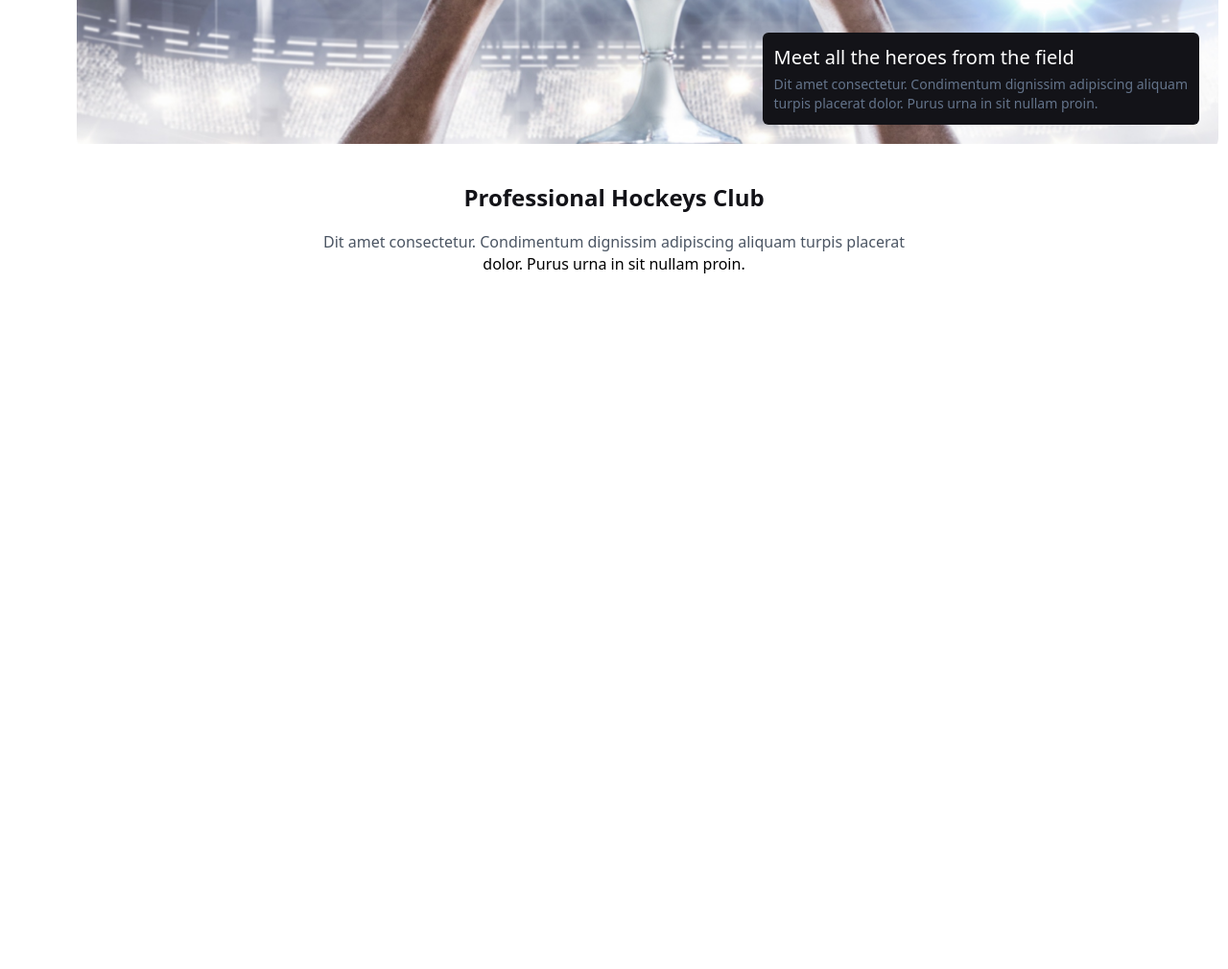
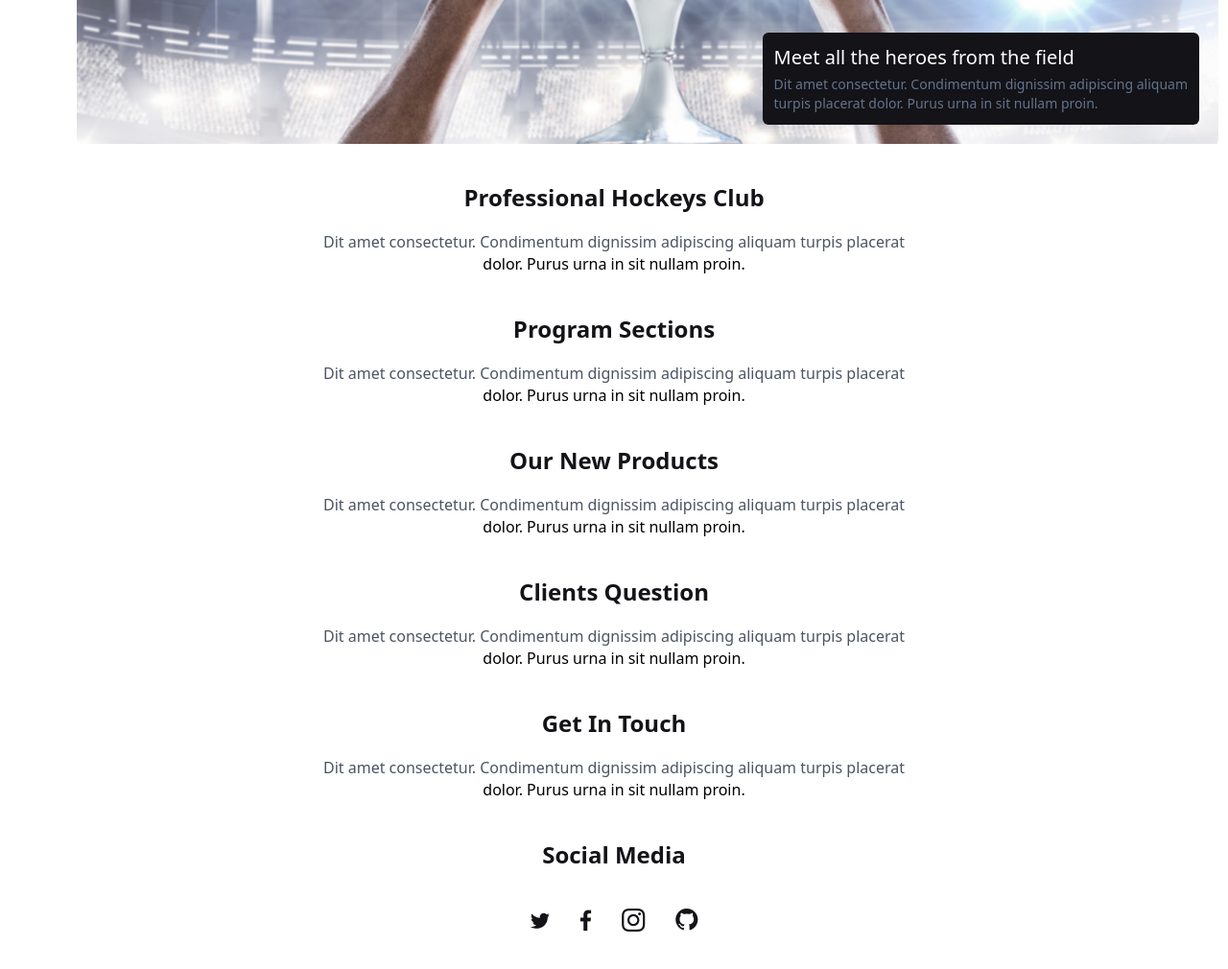
Before and after one commit to devmanirul/Hockey-s, a plain HTML site: page index.html in a window 1280 px wide. Shown: the part 500-1510 px from the top of the page at 96% size. Before the commit the page ends 800 px from the top, so only its background shows below. Drawn offline with nearby package versions, Linux system fonts and the light colour scheme.

Commit message:
30-01-24 UP dates

```diff
--- a/index.html
+++ b/index.html
@@ -51,7 +51,7 @@
         </div>
     </header>
     <!-- profetion section -->
-    <section class="profetional">
+    <section class="profetional mx-20 my-10">
         <div class="pro-top flex flex-col justify-center items-center">
             <h2 class="text-[#131318] font-bold text-2xl">Professional Hockeys Club</h2>
             <p class="text-gray-600 leading-5 pt-5">Dit amet consectetur. Condimentum dignissim adipiscing aliquam
@@ -70,24 +70,63 @@
         </div>
     </section>
     <!-- program section -->
-    <section class="program">
+    <section class="program mx-20 my-10">
+        <div class="pro-top flex flex-col justify-center items-center">
+            <h2 class="text-[#131318] font-bold text-2xl">Program Sections</h2>
+            <p class="text-gray-600 leading-5 pt-5">Dit amet consectetur. Condimentum dignissim adipiscing aliquam
+                turpis placerat
+                <hr> dolor. Purus urna in sit nullam proin.
+            </p>
+        </div>
+        <div class="pro-down">
 
+        </div>
     </section>
     <!-- products section -->
-    <section class="products">
+    <section class="products mx-20 my-10">
+        <div class="pro-top flex flex-col justify-center items-center">
+            <h2 class="text-[#131318] font-bold text-2xl">Our New Products</h2>
+            <p class="text-gray-600 leading-5 pt-5">Dit amet consectetur. Condimentum dignissim adipiscing aliquam
+                turpis placerat
+                <hr> dolor. Purus urna in sit nullam proin.
+            </p>
+        </div>
+        <div class="pro-down">
 
+        </div>
     </section>
     <!-- clint section -->
-    <section class="clint">
+    <section class="clint mx-20 my-10">
+        <div class="pro-top flex flex-col justify-center items-center">
+            <h2 class="text-[#131318] font-bold text-2xl">Clients Question</h2>
+            <p class="text-gray-600 leading-5 pt-5">Dit amet consectetur. Condimentum dignissim adipiscing aliquam
+                turpis placerat
+                <hr> dolor. Purus urna in sit nullam proin.
+            </p>
+        </div>
+        <div class="pro-down">
 
+        </div>
     </section>
     <!-- touch section -->
-    <section class="touch">
+    <section class="touch mx-20 my-10">
+        <div class="pro-top flex flex-col justify-center items-center">
+            <h2 class="text-[#131318] font-bold text-2xl">Get In Touch</h2>
+            <p class="text-gray-600 leading-5 pt-5">Dit amet consectetur. Condimentum dignissim adipiscing aliquam
+                turpis placerat
+                <hr> dolor. Purus urna in sit nullam proin.
+            </p>
+        </div>
+        <div class="pro-down">
 
+        </div>
     </section>
     <!-- social-media section -->
-    <section class="social-media">
-
+    <section class="social-media mx-20 my-10">
+        <div class="pro-top flex flex-col justify-center items-center">
+             <p class="text-2xl text-[#131318] font-bold">Social Media</p>
+             <img src="./images/Social.png" alt="" class="mt-10">
+        </div>
     </section>
     <!-- footer section -->
     <footer class="">
```
Also changed, not shown: images/Social.png (added).
